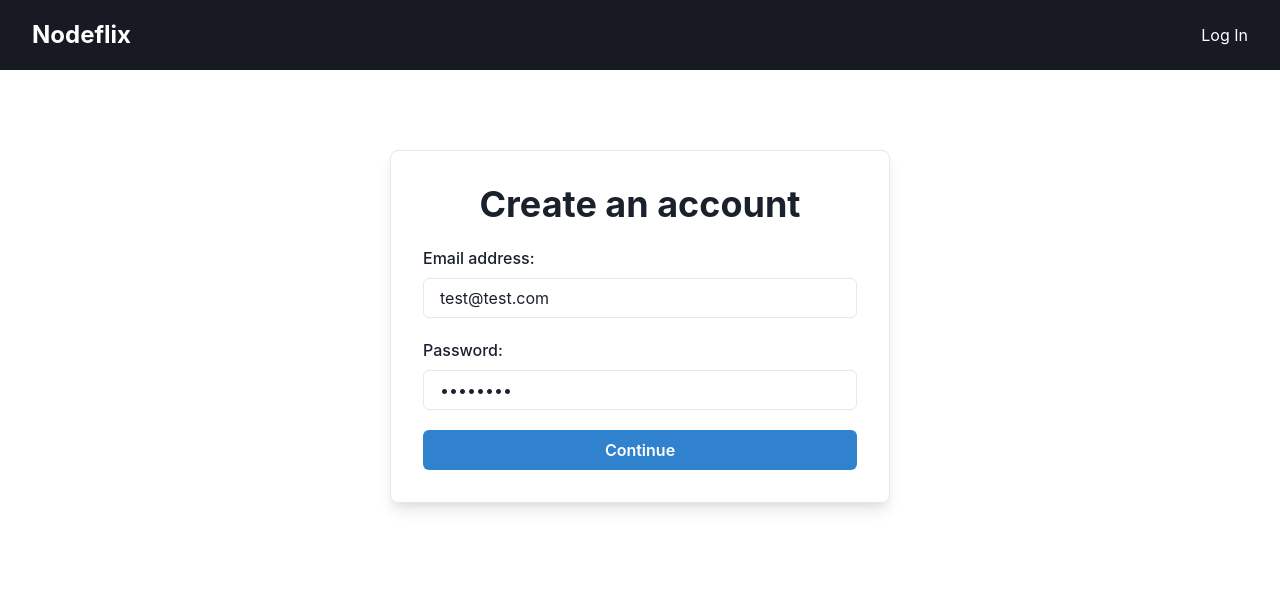
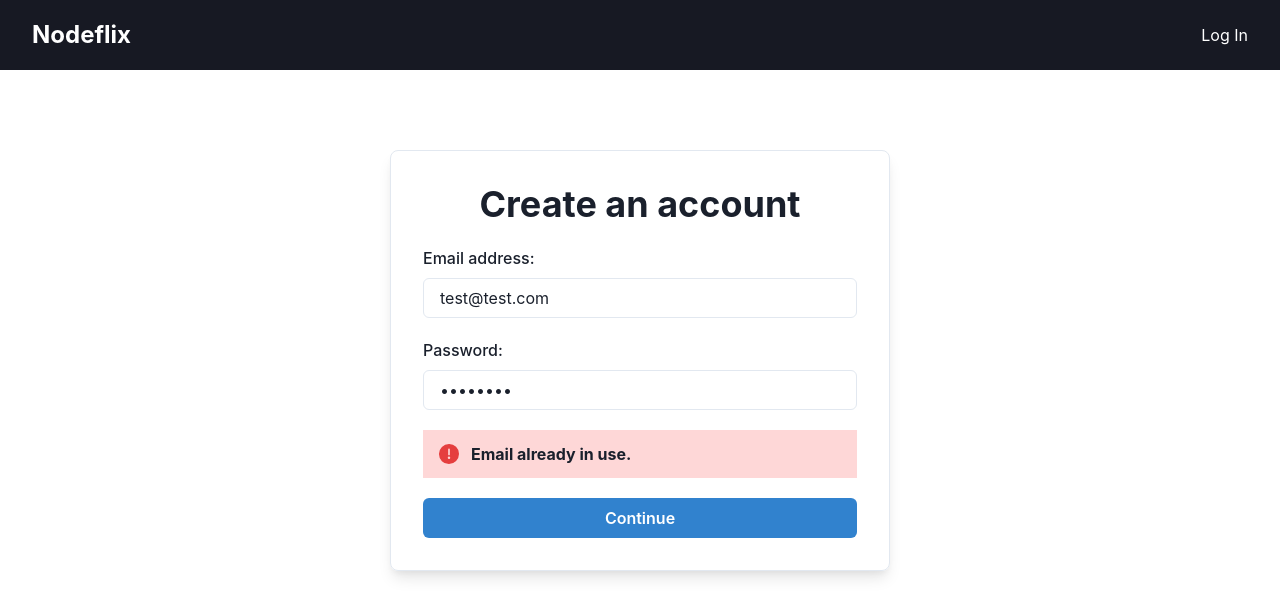
Before and after one commit to awebmekhilef/nodeflix, a React (Create React App) app in the folder client/: page /signup in a window 1280 px wide. Both pictures are taken after a click on the button "Continue". Shown: the top 616 px of the page. Built offline with nearby package versions, Linux system fonts and the light colour scheme; no server answers.

Commit message:
Auth error messages

```diff
--- a/client/src/components/layouts/LogIn.jsx
+++ b/client/src/components/layouts/LogIn.jsx
@@ -1,4 +1,4 @@
-import React from 'react'
+import React, { useState } from 'react'
 
 import { Formik, Form, Field } from 'formik'
 import { FormControl, Input, FormLabel } from '@chakra-ui/react'
@@ -6,15 +6,18 @@ import { useAuth } from '../../contexts/authContext'
 
 import FormContainer from '../sections/FormContainer'
 import FormButton from '../util/FormButton'
+import FormError from '../util/FormError'
 
 const LogIn = () => {
 	const { logIn } = useAuth()
+
+	const [error, setError] = useState('')
 
 	const handleLogIn = async ({ email, password }, { setSubmitting }) => {
 		try {
 			await logIn(email, password)
 		} catch (err) {
-			console.log('Error logging in')
+			setError('Incorrent email or password.')
 			setSubmitting(false)
 		}
 	}
@@ -37,6 +40,8 @@ const LogIn = () => {
 							<Field as={Input} name='password' type='password' />
 						</FormControl>
 
+						{ error && <FormError error={error} />}
+
 						<FormButton disabled={values.email.trim() === '' ||
 							values.password.trim() === ''}
 							loading={isSubmitting} />
--- a/client/src/components/layouts/SignUp.jsx
+++ b/client/src/components/layouts/SignUp.jsx
@@ -1,4 +1,4 @@
-import React from 'react'
+import React, { useState } from 'react'
 
 import { Formik, Form, Field } from 'formik'
 import { FormControl, Input, FormLabel } from '@chakra-ui/react'
@@ -6,15 +6,18 @@ import { useAuth } from '../../contexts/authContext'
 
 import FormContainer from '../sections/FormContainer'
 import FormButton from '../util/FormButton'
+import FormError from '../util/FormError'
 
 const SignUp = () => {
 	const { signUp } = useAuth()
+
+	const [error, setError] = useState('')
 
 	const handleSignUp = async ({ email, password }, { setSubmitting }) => {
 		try {
 			await signUp(email, password)
 		} catch (err) {
-			console.log('Error signing up')
+			setError('Email already in use.')
 			setSubmitting(false)
 		}
 	}
@@ -36,6 +39,8 @@ const SignUp = () => {
 							<Field as={Input} name='password' type='password' />
 						</FormControl>
 
+						{ error && <FormError error={error} />}
+
 						<FormButton disabled={values.email.trim() === '' ||
 							values.password.trim() === ''}
 							loading={isSubmitting} />
--- /dev/null
+++ b/client/src/components/util/FormError.jsx
@@ -0,0 +1,14 @@
+import React from 'react'
+
+import { Alert, AlertIcon, AlertTitle } from '@chakra-ui/react'
+
+const FormError = ({ error }) => {
+	return (
+		<Alert mt={5} status='error'>
+			<AlertIcon />
+			<AlertTitle>{error}</AlertTitle>
+		</Alert>
+	)
+}
+
+export default FormError
```
Also changed, not shown: 1 other file (tests, documents, lock files or other folders).
